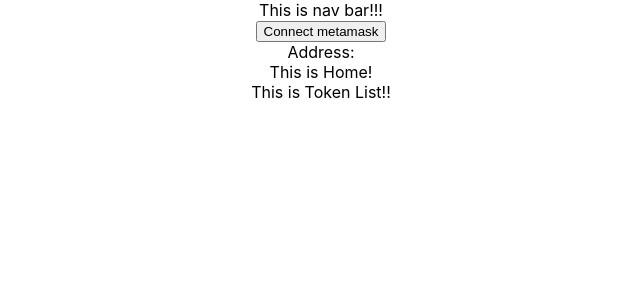
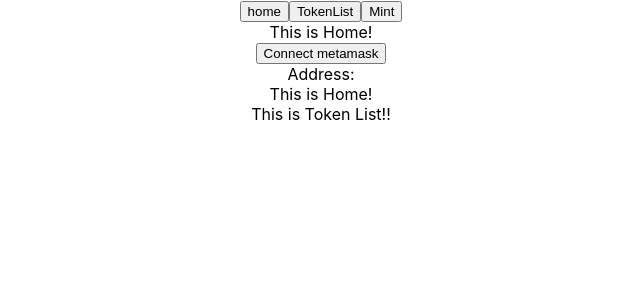
Before and after one commit to codestates/beb-03-GroundY, a React (Create React App) app in the folder opensea-project/: page / in a window 1280 px wide. Shown: the top 300 px of the page, without its empty margins (319-959 px from the left). Built offline with nearby package versions, Linux system fonts and the light colour scheme.

Commit message:
Finish Routing

```diff
--- a/opensea-project/src/App.js
+++ b/opensea-project/src/App.js
@@ -1,16 +1,19 @@
 // Import packages
-import {useState, useEffect} from 'react';
-import Web3 from 'web3';
+import { useState, useEffect } from "react";
+import Web3 from "web3";
+
+// Import react-router-dom
+import { Routes, Route } from "react-router-dom";
 
 // Import CSS
-import './App.css';
+import "./App.css";
 
 // Import pages
-import Home from './pages/Home/Home';
-import TokenList from './pages/TokenList/TokenList';
+import Home from "./pages/Home/Home";
+import TokenList from "./pages/TokenList/TokenList";
 
 // Import components
-import NavBar from './components/NavBar/NavBar';
+import NavBar from "./components/NavBar/NavBar";
 
 function App() {
   const [web3, setWeb3] = useState();
@@ -18,28 +21,41 @@ function App() {
 
   const connectWallet = async () => {
     const accounts = await window.ethereum.request({
-	  method: 'eth_requestAccounts'
+      method: "eth_requestAccounts",
     });
 
     setAccount(accounts[0]);
-  }
+  };
 
   useEffect(() => {
-	if(window.ethereum !== undefined) {
+    if (window.ethereum !== undefined) {
       try {
         const web3Obj = new Web3(window.ethereum);
         setWeb3(web3Obj);
-	  } catch(err) {
+      } catch (err) {
         console.log(err);
       }
     }
   }, []);
 
   return (
-	<div className='App'>
+    <div className="App">
       <NavBar />
-	  <button className='metaConnect' onClick={() => {connectWallet();}}>Connect metamask</button>
-	  <div className='userInfo'>Address: {account}</div>
+      <Routes>
+        <Route path="/" element={<Home />} />
+        <Route path="/tokenlist" element={<TokenList />} />
+        {/* <Route path="/mint" element={<Mint />} /> */}
+      </Routes>
+
+      <button
+        className="metaConnect"
+        onClick={() => {
+          connectWallet();
+        }}
+      >
+        Connect metamask
+      </button>
+      <div className="userInfo">Address: {account}</div>
       <Home />
       <TokenList web3={web3} account={account} />
     </div>
--- a/opensea-project/src/components/NavBar/NavBar.js
+++ b/opensea-project/src/components/NavBar/NavBar.js
@@ -1,9 +1,20 @@
-import React from 'react';
+import React from "react";
+import { Link } from "react-router-dom";
 
 const NavBar = () => {
   return (
-	<div>This is nav bar!!!</div>
+    <div>
+      <Link to="/">
+        <button>home</button>
+      </Link>
+      <Link to="/tokenlist">
+        <button>TokenList</button>
+      </Link>
+      <Link to="/mint">
+        <button>Mint</button>
+      </Link>
+    </div>
   );
-}
+};
 
 export default NavBar;
--- a/opensea-project/src/index.js
+++ b/opensea-project/src/index.js
@@ -1,13 +1,16 @@
-import React from 'react';
-import ReactDOM from 'react-dom';
-import './index.css';
-import App from './App';
+import React from "react";
+import ReactDOM from "react-dom";
+import "./index.css";
+import App from "./App";
+import { BrowserRouter } from "react-router-dom";
 
 ReactDOM.render(
   <React.StrictMode>
-    <App />
+    <BrowserRouter>
+      <App />
+    </BrowserRouter>
   </React.StrictMode>,
-  document.getElementById('root')
+  document.getElementById("root")
 );
 
 // If you want to start measuring performance in your app, pass a function
```
Lines whose indentation alone changed are shown as unchanged.
